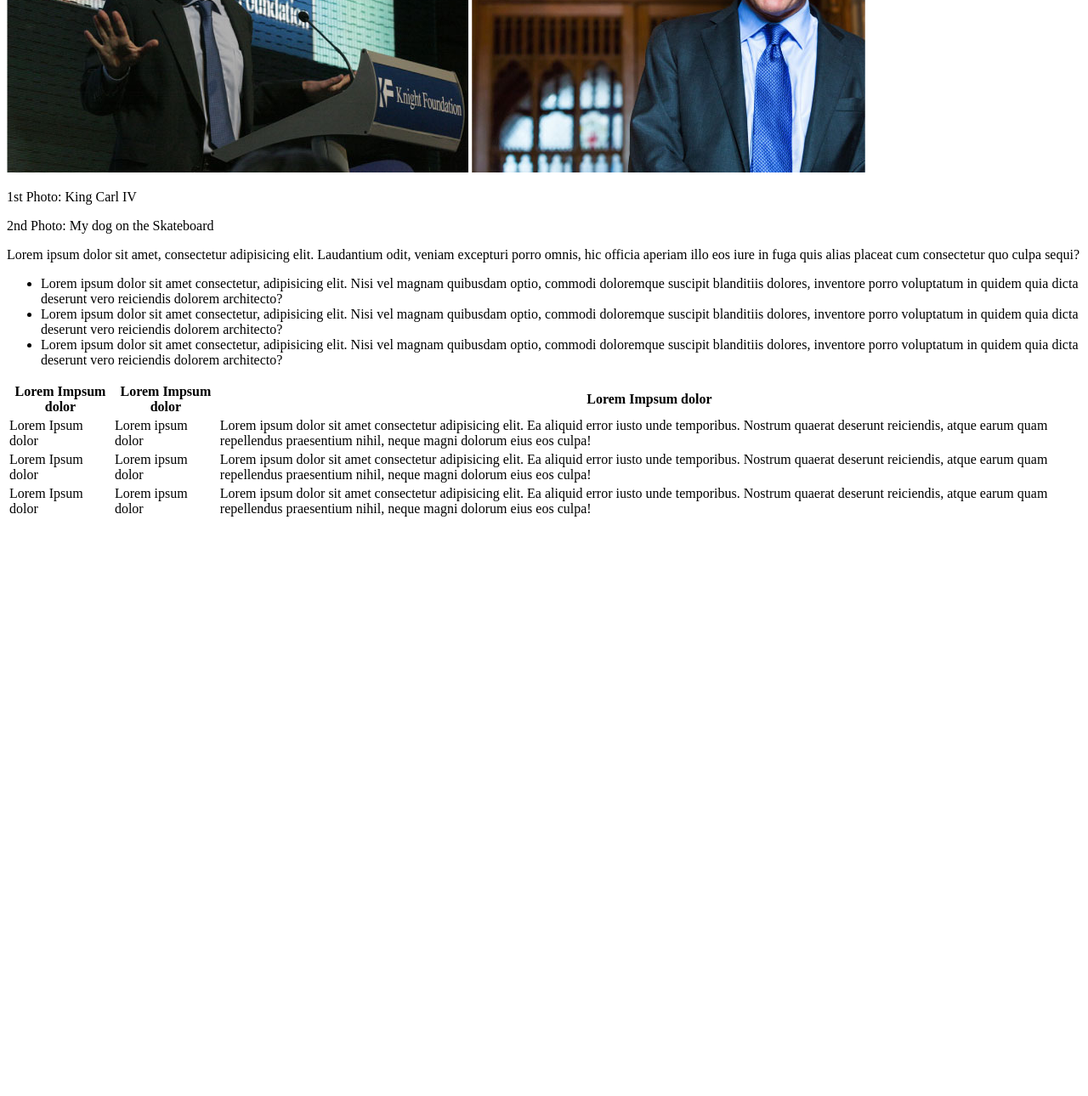
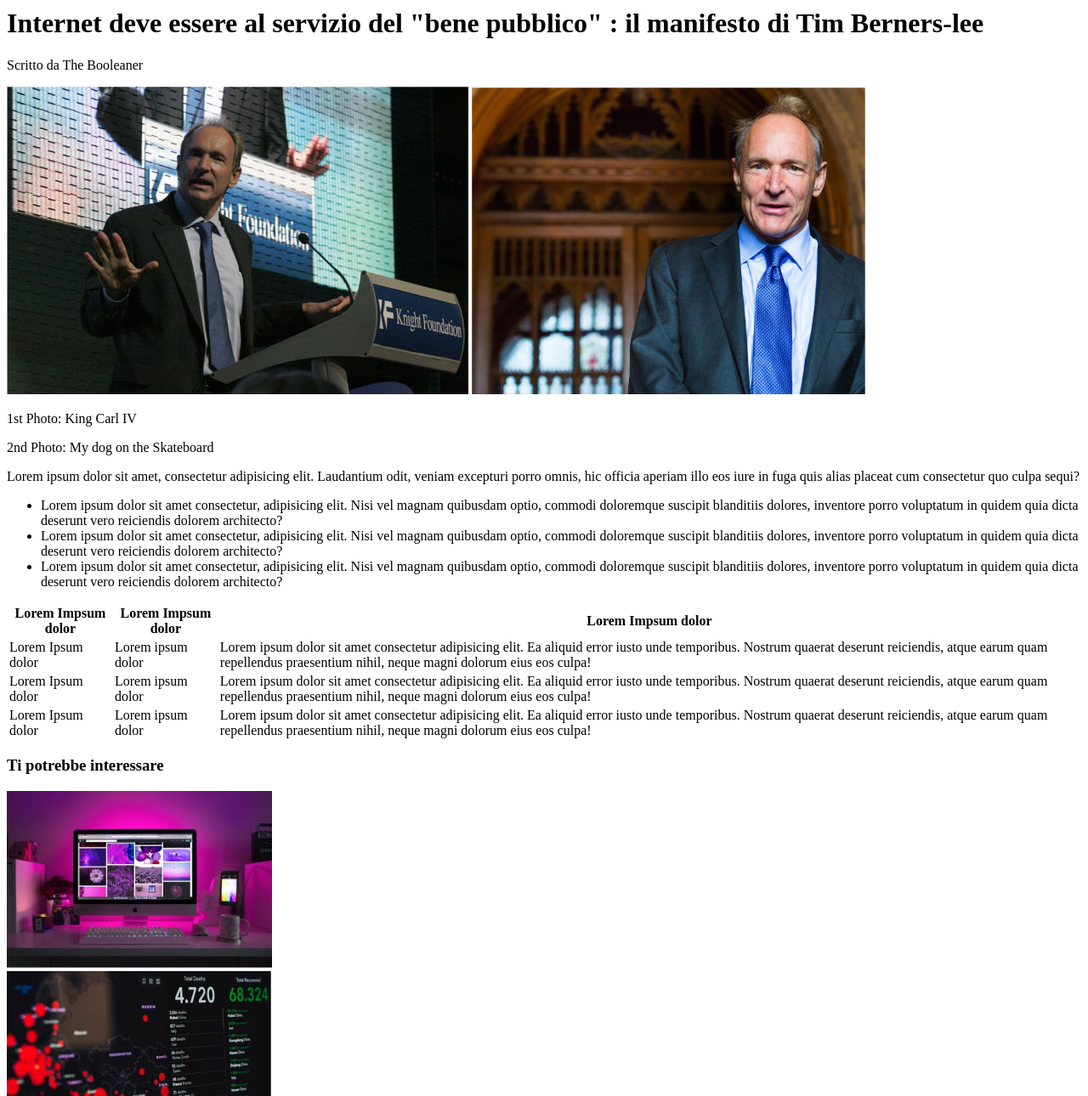
Before and after one commit to mbaisotti99/html-css-booleaner, a plain HTML site: page index.html in a window 1280 px wide. Shown: the part 345-1635 px from the top of the page at 85% size. Before the commit the page ends 964 px from the top, so only its background shows below. Drawn offline with Linux system fonts and the light colour scheme.

Commit message:
feat: terminata struttura sito styleless

```diff
--- a/index.html
+++ b/index.html
@@ -8,16 +8,18 @@
 <body>
     <!-- Intestazione -->
     <header>
-<img src="" alt="">
+<img src="./img/logo.svg" alt="Logo Boolean">
     </header>
     <main>
+
         <!-- Titolo -->
         <h1>
             Internet deve essere al servizio del "bene pubblico" : il manifesto di Tim Berners-lee
         </h1>
         <p>
-            Scritto da <h6>The Booleaner</h6>
+            Scritto da <span>The Booleaner</span>
         </p>
+
         <!-- Immagini -->
         <div>
             <img src="/img/tim-1.jpg" alt="Tim berners Lee 1">
@@ -30,6 +32,7 @@
             </p>
         </div>
 
+        <!-- Lista -->
         <div>
             Lorem ipsum dolor sit amet, consectetur adipisicing elit. Laudantium odit, veniam excepturi porro omnis, hic officia aperiam illo eos iure in fuga quis alias placeat cum consectetur quo culpa sequi?
             <ul>
@@ -38,9 +41,12 @@
                 <li>Lorem ipsum dolor sit amet consectetur, adipisicing elit. Nisi vel magnam quibusdam optio, commodi doloremque suscipit blanditiis dolores, inventore porro voluptatum in quidem quia dicta deserunt vero reiciendis dolorem architecto?</li>
             </ul>
         </div>
+
         <div>
+
             <!-- Tabella -->
              <table>
+                <!-- Header -->
                 <thead>
                     <th>
                         Lorem Impsum dolor
@@ -52,7 +58,11 @@
                         Lorem Impsum dolor
                     </th>
                 </thead>
+
+                <!-- Corpo -->
                 <tbody>
+
+                    <!-- Riga 1 -->
                     <tr>
                         <td>
                             Lorem Ipsum dolor
@@ -64,6 +74,8 @@
                             Lorem ipsum dolor sit amet consectetur adipisicing elit. Ea aliquid error iusto unde temporibus. Nostrum quaerat deserunt reiciendis, atque earum quam repellendus praesentium nihil, neque magni dolorum eius eos culpa!
                         </td>
                     </tr>
+
+                    <!-- Riga 2 -->
                     <tr>
                         <td>
                             Lorem Ipsum dolor
@@ -75,6 +87,8 @@
                             Lorem ipsum dolor sit amet consectetur adipisicing elit. Ea aliquid error iusto unde temporibus. Nostrum quaerat deserunt reiciendis, atque earum quam repellendus praesentium nihil, neque magni dolorum eius eos culpa!
                         </td>
                     </tr>
+
+                    <!-- Riga 3 -->
                     <tr>
                         <td>
                             Lorem Ipsum dolor
@@ -90,5 +104,13 @@
             </table>
         </div>
     </main>
+
+    <!-- Footer -->
+    <footer>
+        <h3>Ti potrebbe interessare</h3>
+        <img src="./img/monitor.jpg" alt="Monitor">
+        <br>
+        <img src="./img/graph.jpg" alt="Monitor 2">
+    </footer>
 </body>
 </html>
```
